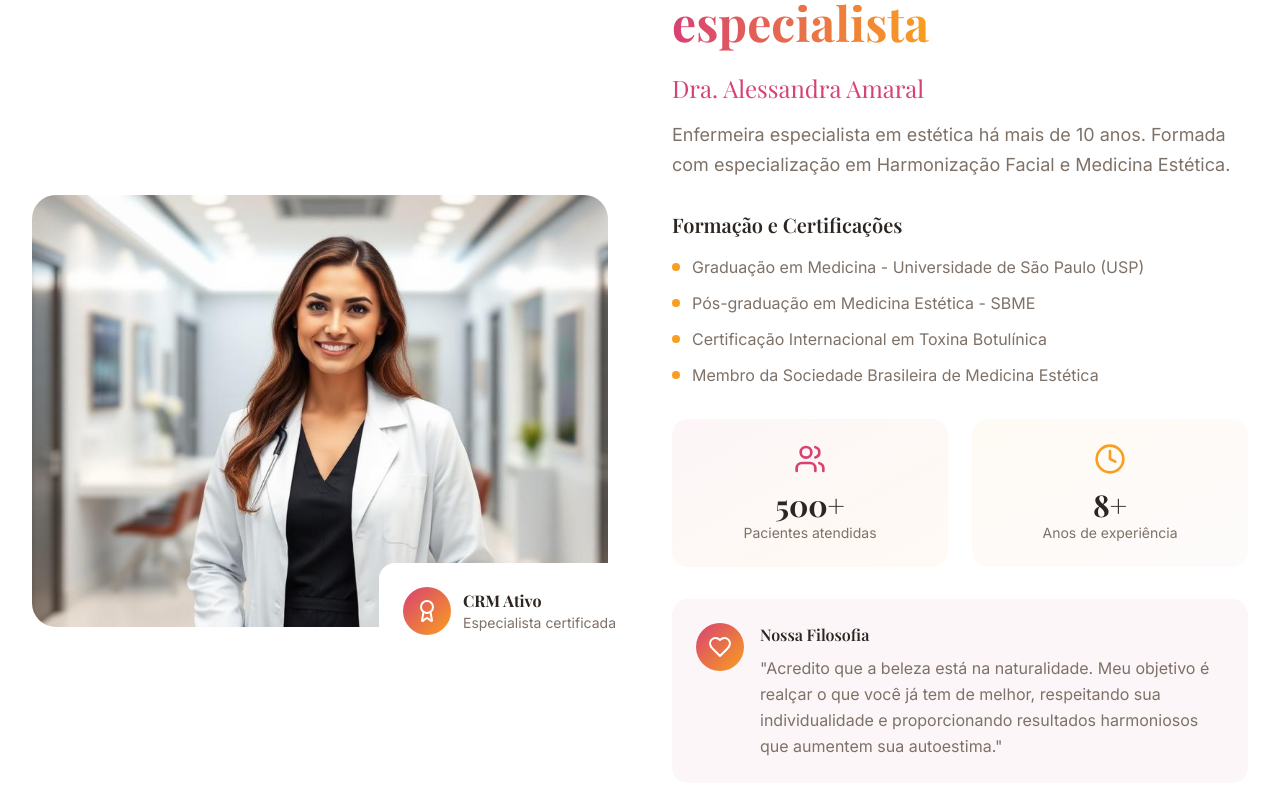
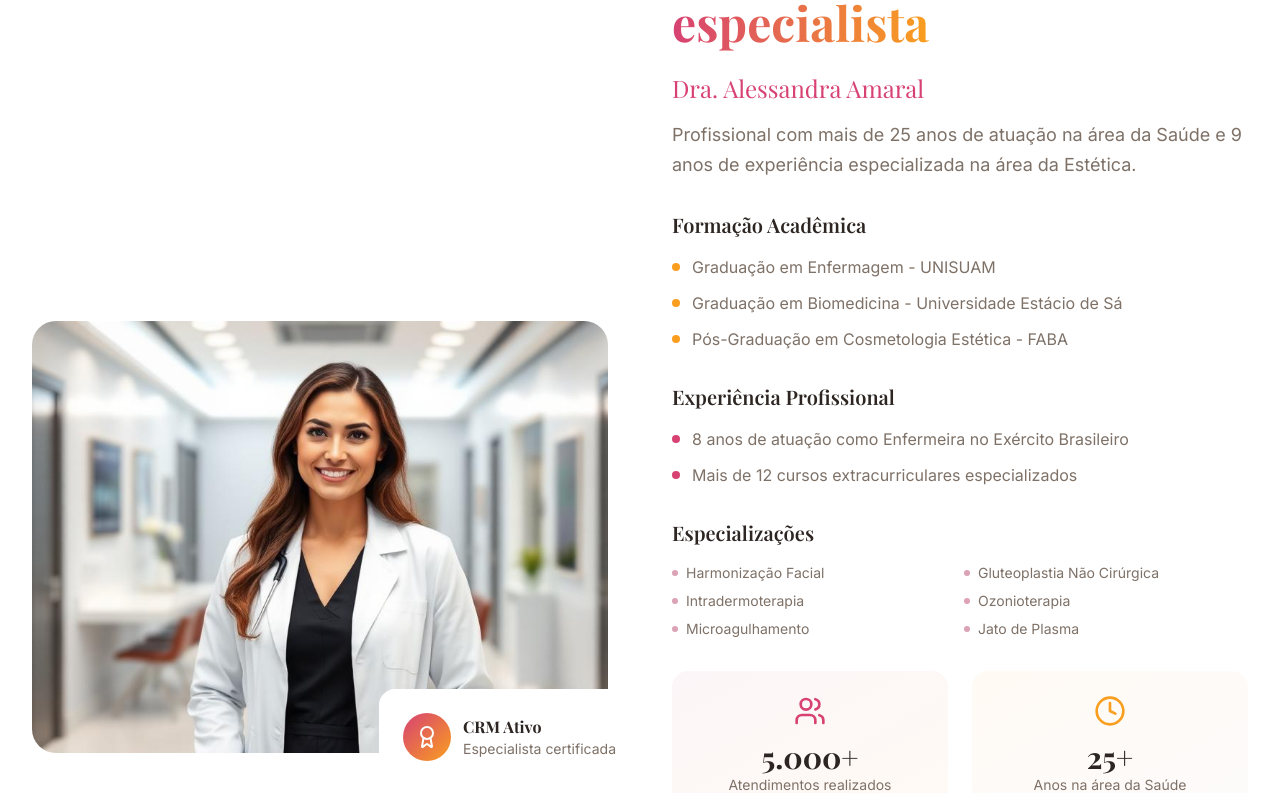
Before and after one commit to nogzao/subtle-glow-studio, a React (Vite) app: page / in a window 1280 px wide. Shown: the part 4914-5707 px from the top of the page. Built offline with nearby package versions, Linux system fonts and the light colour scheme.

Commit message:
Atualizar informações da Dra. Alessandra
Atualiza a seção "Sobre" com a formação acadêmica completa, experiência profissional detalhada e lista de cursos extracurriculares da Dra. Alessandra Amaral.

```diff
--- a/src/components/AboutSection.tsx
+++ b/src/components/AboutSection.tsx
@@ -46,34 +46,79 @@ const AboutSection = () => {
                 Dra. Alessandra Amaral
               </h3>
               <p className="text-lg text-muted-foreground leading-relaxed mb-6">
-                Enfermeira especialista em estética há mais de 10 anos.
-                Formada com especialização em Harmonização Facial e Medicina Estética.
+                Profissional com mais de 25 anos de atuação na área da Saúde e 9 anos de experiência especializada na área da Estética.
               </p>
             </div>
 
-            {/* Qualifications */}
+            {/* Academic Formation */}
             <div className="space-y-4">
               <h4 className="text-xl font-serif font-semibold text-foreground">
-                Formação e Certificações
+                Formação Acadêmica
               </h4>
               <ul className="space-y-3">
                 <li className="flex items-center gap-3">
                   <div className="w-2 h-2 bg-accent rounded-full"></div>
-                  <span className="text-muted-foreground">Graduação em Medicina - Universidade de São Paulo (USP)</span>
+                  <span className="text-muted-foreground">Graduação em Enfermagem - UNISUAM</span>
                 </li>
                 <li className="flex items-center gap-3">
                   <div className="w-2 h-2 bg-accent rounded-full"></div>
-                  <span className="text-muted-foreground">Pós-graduação em Medicina Estética - SBME</span>
+                  <span className="text-muted-foreground">Graduação em Biomedicina - Universidade Estácio de Sá</span>
                 </li>
                 <li className="flex items-center gap-3">
                   <div className="w-2 h-2 bg-accent rounded-full"></div>
-                  <span className="text-muted-foreground">Certificação Internacional em Toxina Botulínica</span>
+                  <span className="text-muted-foreground">Pós-Graduação em Cosmetologia Estética - FABA</span>
+                </li>
+              </ul>
+            </div>
+
+            {/* Professional Experience */}
+            <div className="space-y-4">
+              <h4 className="text-xl font-serif font-semibold text-foreground">
+                Experiência Profissional
+              </h4>
+              <ul className="space-y-3">
+                <li className="flex items-center gap-3">
+                  <div className="w-2 h-2 bg-primary rounded-full"></div>
+                  <span className="text-muted-foreground">8 anos de atuação como Enfermeira no Exército Brasileiro</span>
                 </li>
                 <li className="flex items-center gap-3">
-                  <div className="w-2 h-2 bg-accent rounded-full"></div>
-                  <span className="text-muted-foreground">Membro da Sociedade Brasileira de Medicina Estética</span>
+                  <div className="w-2 h-2 bg-primary rounded-full"></div>
+                  <span className="text-muted-foreground">Mais de 12 cursos extracurriculares especializados</span>
                 </li>
               </ul>
+            </div>
+
+            {/* Specializations */}
+            <div className="space-y-4">
+              <h4 className="text-xl font-serif font-semibold text-foreground">
+                Especializações
+              </h4>
+              <div className="grid grid-cols-1 md:grid-cols-2 gap-2">
+                <div className="flex items-center gap-2">
+                  <div className="w-1.5 h-1.5 bg-secondary rounded-full"></div>
+                  <span className="text-sm text-muted-foreground">Harmonização Facial</span>
+                </div>
+                <div className="flex items-center gap-2">
+                  <div className="w-1.5 h-1.5 bg-secondary rounded-full"></div>
+                  <span className="text-sm text-muted-foreground">Gluteoplastia Não Cirúrgica</span>
+                </div>
+                <div className="flex items-center gap-2">
+                  <div className="w-1.5 h-1.5 bg-secondary rounded-full"></div>
+                  <span className="text-sm text-muted-foreground">Intradermoterapia</span>
+                </div>
+                <div className="flex items-center gap-2">
+                  <div className="w-1.5 h-1.5 bg-secondary rounded-full"></div>
+                  <span className="text-sm text-muted-foreground">Ozonioterapia</span>
+                </div>
+                <div className="flex items-center gap-2">
+                  <div className="w-1.5 h-1.5 bg-secondary rounded-full"></div>
+                  <span className="text-sm text-muted-foreground">Microagulhamento</span>
+                </div>
+                <div className="flex items-center gap-2">
+                  <div className="w-1.5 h-1.5 bg-secondary rounded-full"></div>
+                  <span className="text-sm text-muted-foreground">Jato de Plasma</span>
+                </div>
+              </div>
             </div>
 
             {/* Stats */}
@@ -82,15 +127,15 @@ const AboutSection = () => {
                 <div className="flex justify-center mb-3">
                   <Users className="w-8 h-8 text-primary" />
                 </div>
-                <div className="text-3xl font-serif font-bold text-foreground">500+</div>
-                <div className="text-sm text-muted-foreground">Pacientes atendidas</div>
+                <div className="text-3xl font-serif font-bold text-foreground">5.000+</div>
+                <div className="text-sm text-muted-foreground">Atendimentos realizados</div>
               </div>
               <div className="text-center bg-gradient-to-br from-accent/5 to-secondary/5 rounded-2xl p-6">
                 <div className="flex justify-center mb-3">
                   <Clock className="w-8 h-8 text-accent" />
                 </div>
-                <div className="text-3xl font-serif font-bold text-foreground">8+</div>
-                <div className="text-sm text-muted-foreground">Anos de experiência</div>
+                <div className="text-3xl font-serif font-bold text-foreground">25+</div>
+                <div className="text-sm text-muted-foreground">Anos na área da Saúde</div>
               </div>
             </div>
 
```
